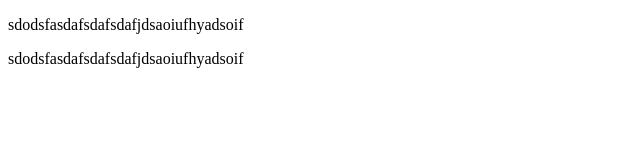
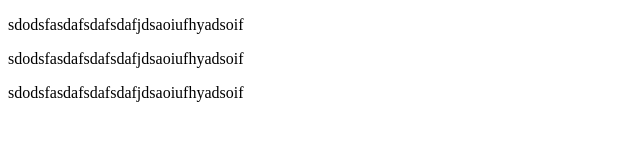
Before and after one commit to pinkimasud/group-test, a plain HTML site: page index.html in a window 1280 px wide. Shown: the whole page, without its empty margins (0-640 px from the left). Drawn offline with Linux system fonts and the light colour scheme.

Commit message:
dsfdsdfdsdsaf

```diff
--- a/index.html
+++ b/index.html
@@ -6,5 +6,6 @@
 <body>
 <p>sdodsfasdafsdafsdafjdsaoiufhyadsoif</p>
 <p>sdodsfasdafsdafsdafjdsaoiufhyadsoif</p>
+<p>sdodsfasdafsdafsdafjdsaoiufhyadsoif</p>
 </body>
 </html>
```
